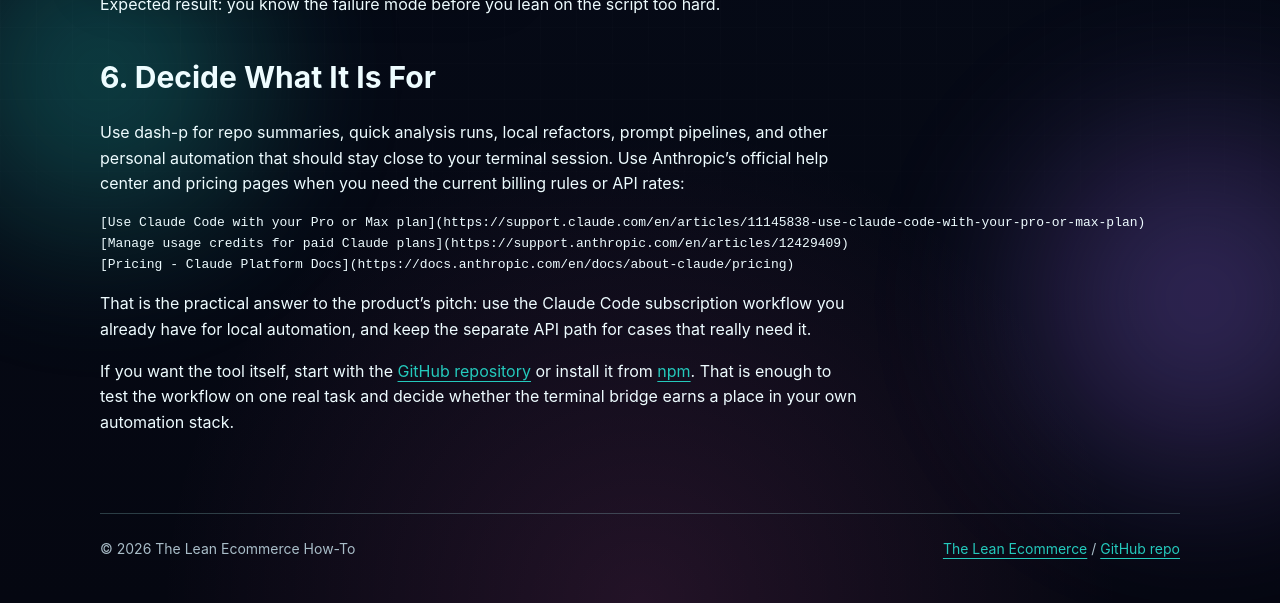
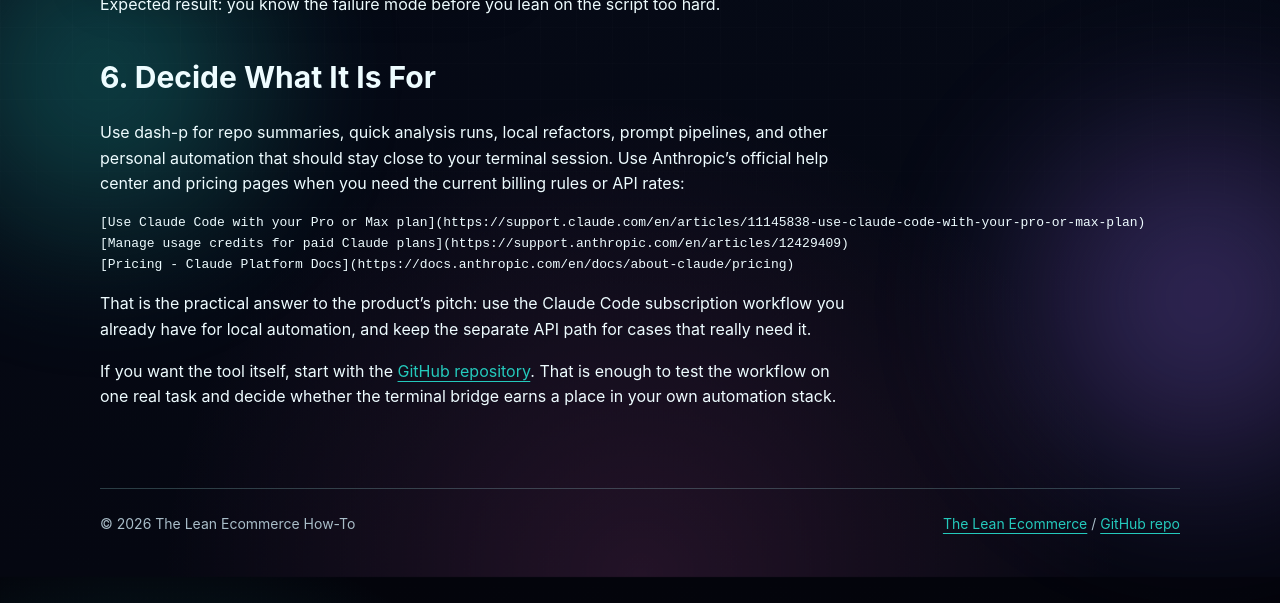
Before and after one commit to the-lean-ecommerce/how-to.github.io, a Jekyll site: the page built from _posts/2026-07-19-how-to-automate-claude-code-from-a-local-script-with-dash-p.md, in a window 1280 px wide and 900 px high, scrolled down 4143 px, cut to the strip 297-900 px from the top of the window. Built offline with Jekyll 4.4.1, drawn with Linux system fonts in a browser that asks for light colours; after the commit the page ends 5017 px from its top, so only the background shows below that; part of the change alters nothing that is shown.

```diff
--- a/_posts/2026-07-19-how-to-automate-claude-code-from-a-local-script-with-dash-p.md
+++ b/_posts/2026-07-19-how-to-automate-claude-code-from-a-local-script-with-dash-p.md
@@ -2,7 +2,7 @@
 layout: post
 title: "How to Automate Claude Code From a Local Script With dash-p"
 description: "A practical guide to scripting Claude Code from the terminal with dash-p, while keeping the real TUI, local session, and TypeScript workflow intact."
-date: 2026-07-19 03:36:46 +0000
+date: 2026-07-19 03:43:21 +0000
 categories: [how-to]
 tags: [claude-code, typescript, automation, terminal, developer-tools]
 canonical_url: ""
@@ -17,7 +17,7 @@ If you want the earlier bridge-oriented explanation, read [How I Build a Local B
 
 Use dash-p when you already trust Claude Code in your terminal and you want to script that same session from a shell script or a TypeScript helper. That is the key distinction. dash-p does not replace Claude Code, bypass authentication, or use an unofficial headless protocol. It wraps the real interface you already use.
 
-The Claude help center now makes the billing split explicit: Claude Code in the terminal is part of the normal Claude Code workflow, while API-credit fallback is a separate path. If you want the broader context behind that split, [How to Build Subscription-Aware Claude Code Automations Locally](https://productivity-tech-business.blogspot.com/2026/07/how-to-build-subscription-aware-claude.html) is the companion article that explains why this local bridge matters.
+The Claude help center now makes the billing split explicit: Claude Code in the terminal is part of the normal Claude Code workflow, while API-credit fallback is a separate path. If you want the broader context behind that split, [How to Build Subscription-Aware Claude Code Automations Locally](https://the-lean-ecommerce.blogspot.com/2026/07/how-to-build-subscription-aware-claude.html) is the companion article that explains why this local bridge matters.
 
 ![Scripted terminal input flowing into a structured Claude Code result](/assets/img/posts/2026-07-19-how-to-automate-claude-code-from-a-local-script-with-dash-p/image-01-9f74bda9dd7e.png)
 
@@ -91,4 +91,4 @@ Use dash-p for repo summaries, quick analysis runs, local refactors, prompt pipe
 
 That is the practical answer to the product's pitch: use the Claude Code subscription workflow you already have for local automation, and keep the separate API path for cases that really need it.
 
-If you want the tool itself, start with the [GitHub repository](https://github.com/ybouane/dash-p) or install it from [npm](https://www.npmjs.com/package/@ybouane/dash-p). That is enough to test the workflow on one real task and decide whether the terminal bridge earns a place in your own automation stack.
+If you want the tool itself, start with the [GitHub repository](https://github.com/ybouane/dash-p). That is enough to test the workflow on one real task and decide whether the terminal bridge earns a place in your own automation stack.
```
